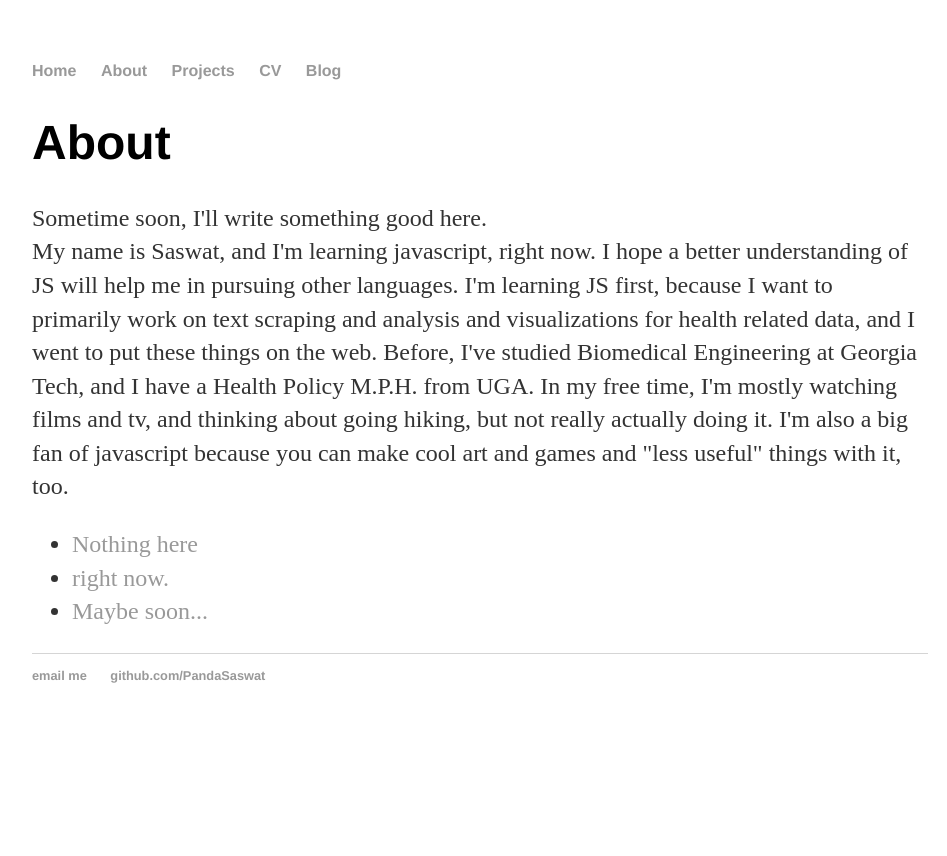
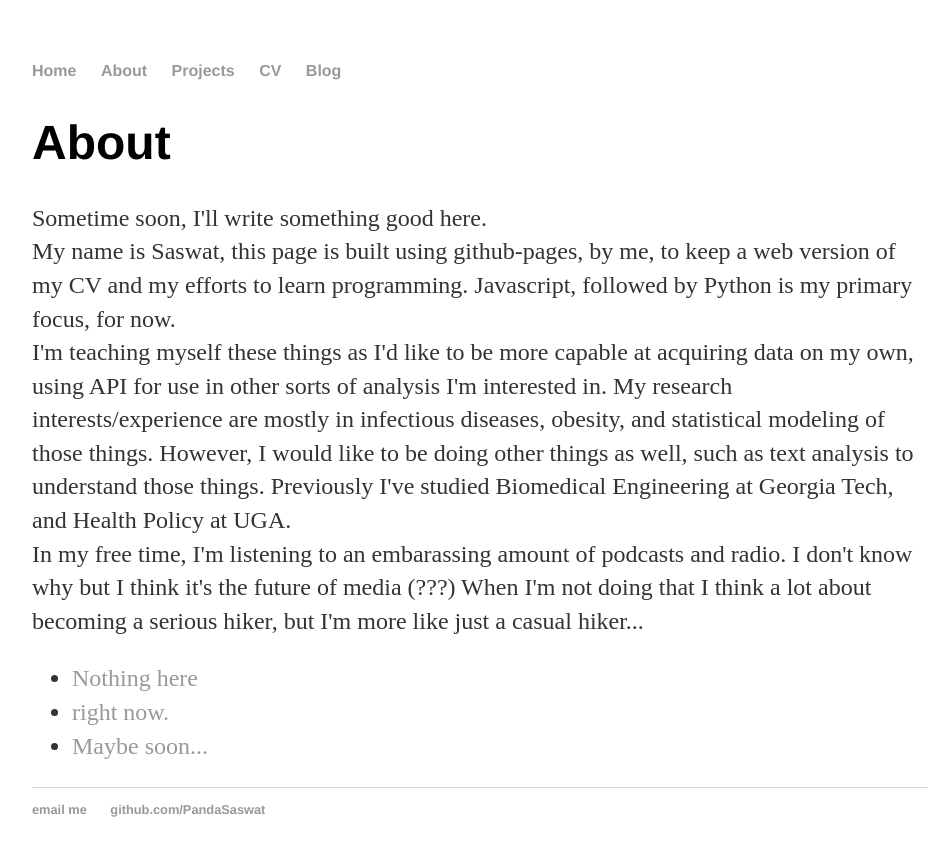
Before and after one commit to saswat/saswat.github.io, a Jekyll site: the page built from about/index.html, in a window 1280 px wide. Shown: the top 856 px of the page, without its empty margins (160-1107 px from the left). Built offline with Jekyll 4.4.1, drawn with Linux system fonts in a browser that asks for light colours.

Commit message:
edited about and blurb

```diff
--- a/about/index.html
+++ b/about/index.html
@@ -6,10 +6,12 @@ title: About Saswat
 		<div class="about">
 			<h1>About</h1>
 			<p>Sometime soon, I'll write something good here. <br>
-				My name is Saswat, and I'm learning javascript, right now. I hope a better understanding of JS will help me in pursuing other languages.
-			I'm learning JS first, because I want to primarily work on text scraping and analysis and visualizations for health related data, and I went to put these things on the web.
-			Before, I've studied Biomedical Engineering at Georgia Tech, and I have a Health Policy M.P.H. from UGA. In my free time, I'm mostly watching films and tv, and thinking about going hiking, but not really actually doing it.
-			I'm also a big fan of javascript because you can make cool art and games and "less useful" things with it, too.</p>
+			My name is Saswat, this page is built using github-pages, by me, to keep a web version of my CV and my efforts to learn programming. Javascript, followed by Python is my primary focus, for now. <br>
+			I'm teaching myself these things as I'd like to be more capable at acquiring data on my own, using API for use in other sorts of analysis I'm interested in.
+			My research interests/experience are mostly in infectious diseases, obesity, and statistical modeling of those things. However, I would like to be doing other things as well, such as text analysis to understand those things.
+			Previously I've studied Biomedical Engineering at Georgia Tech, and Health Policy at UGA. <br>
+		 	In my free time, I'm listening to an embarassing amount of podcasts and radio. I don't know why but I think it's the future of media (???) When I'm not doing that I think a lot about becoming a serious hiker, but I'm more like just a casual hiker... <br>
+			</p>
 
 			<ul class="contacts">
 				<li><a href="#">Nothing here</a></li>
--- a/index.html
+++ b/index.html
@@ -4,6 +4,8 @@ title: Home
 ---
 
 		<div class="blurb">
-			<h2>Hi there, I'm Saswat...</h2>
-			<p>I'm using github pages to keep track of my CV and my quest to learn javascript. The projects page contains some of my progress in programming, and hopefully some other stuff. </a></p>
+			<h2>Hi there...</h2>
+			<p>My name is Saswat, and I'm using github pages to keep track of my CV and my efforts to learn javascript.<br>
+				I am primarily interested in gaining competency in JS because I like the idea of putting things on the web, without much effort on my part or the part of people who want to view it.<br>
+				My interests in JS are to do text scraping, analysis, and visualizations; I also want to make some simple games and art. </p>
 		</div>
```
